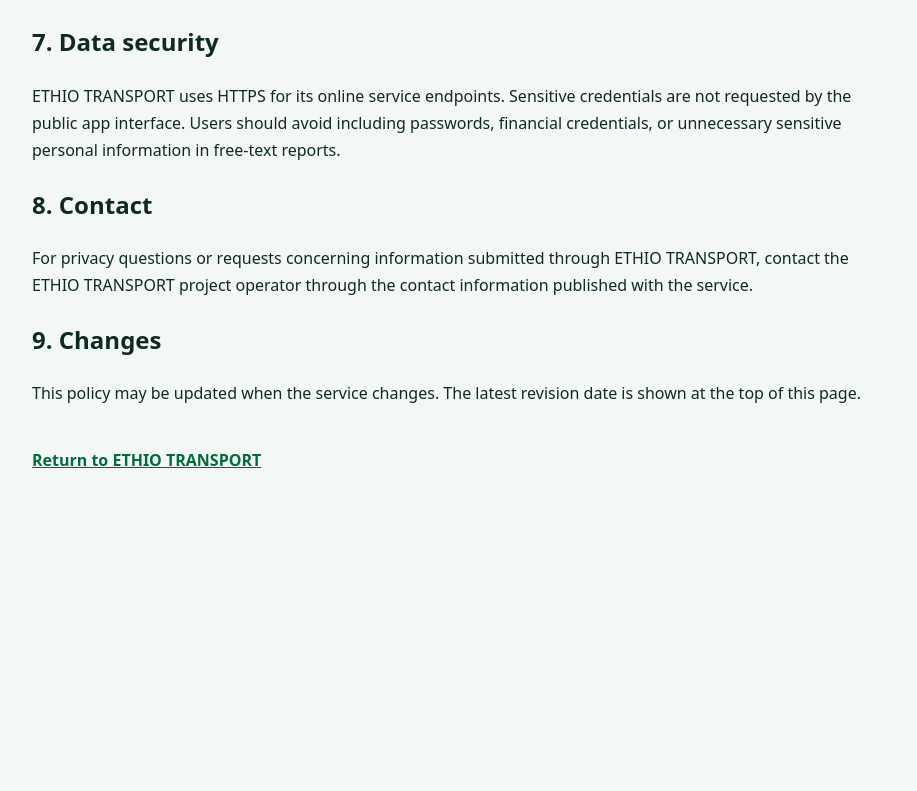
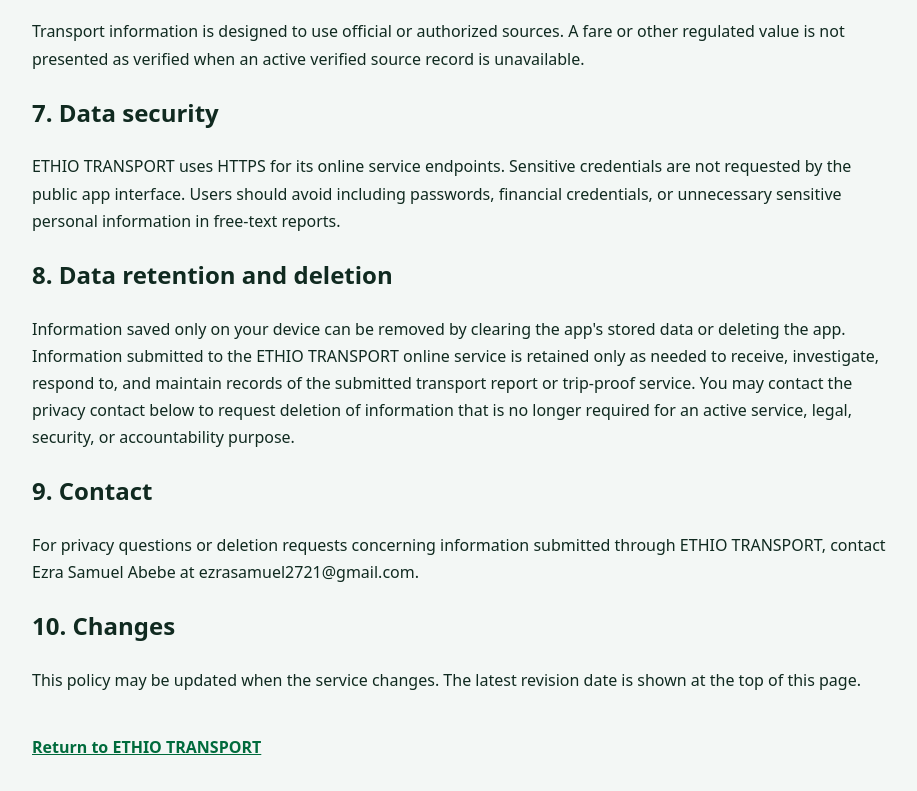
Before and after one commit to ezrasamuel2721/ETHIO-TRANSPORT, a Next.js app: page /privacy in a window 1280 px wide. Shown: the part 1127-1918 px from the top of the page, without its empty margins (178-1095 px from the left). Before the commit the page ends 1650 px from the top, so only its background shows below. Built offline with nearby package versions, Linux system fonts and the light colour scheme.

Commit message:
Complete privacy retention and contact disclosures

```diff
--- a/app/privacy/page.tsx
+++ b/app/privacy/page.tsx
@@ -8,6 +8,7 @@
       <Link href="/" style={{color:"#006b3c",fontWeight:700,textDecoration:"none"}}>← ETHIO TRANSPORT</Link>
       <h1>Privacy Policy</h1>
       <p><strong>Last updated: October 28, 2026</strong></p>
+      <p><strong>App:</strong> ETHIO TRANSPORT<br/><strong>Privacy contact:</strong> Ezra Samuel Abebe — ezrasamuel2721@gmail.com</p>
 
       <h2>1. What ETHIO TRANSPORT does</h2>
       <p>ETHIO TRANSPORT provides public-transport information and service tools for users in Ethiopia, including route and distance information, verified fare information when published by an authorized source, ticket-provider links, emergency contacts, problem reports, trip records, accessibility preferences, and low-data features.</p>
@@ -30,10 +31,13 @@
       <h2>7. Data security</h2>
       <p>ETHIO TRANSPORT uses HTTPS for its online service endpoints. Sensitive credentials are not requested by the public app interface. Users should avoid including passwords, financial credentials, or unnecessary sensitive personal information in free-text reports.</p>
 
-      <h2>8. Contact</h2>
-      <p>For privacy questions or requests concerning information submitted through ETHIO TRANSPORT, contact the ETHIO TRANSPORT project operator through the contact information published with the service.</p>
+      <h2>8. Data retention and deletion</h2>
+      <p>Information saved only on your device can be removed by clearing the app's stored data or deleting the app. Information submitted to the ETHIO TRANSPORT online service is retained only as needed to receive, investigate, respond to, and maintain records of the submitted transport report or trip-proof service. You may contact the privacy contact below to request deletion of information that is no longer required for an active service, legal, security, or accountability purpose.</p>
 
-      <h2>9. Changes</h2>
+      <h2>9. Contact</h2>
+      <p>For privacy questions or deletion requests concerning information submitted through ETHIO TRANSPORT, contact Ezra Samuel Abebe at ezrasamuel2721@gmail.com.</p>
+
+      <h2>10. Changes</h2>
       <p>This policy may be updated when the service changes. The latest revision date is shown at the top of this page.</p>
 
       <p style={{marginTop:40}}><Link href="/" style={{color:"#006b3c",fontWeight:700}}>Return to ETHIO TRANSPORT</Link></p>
```
